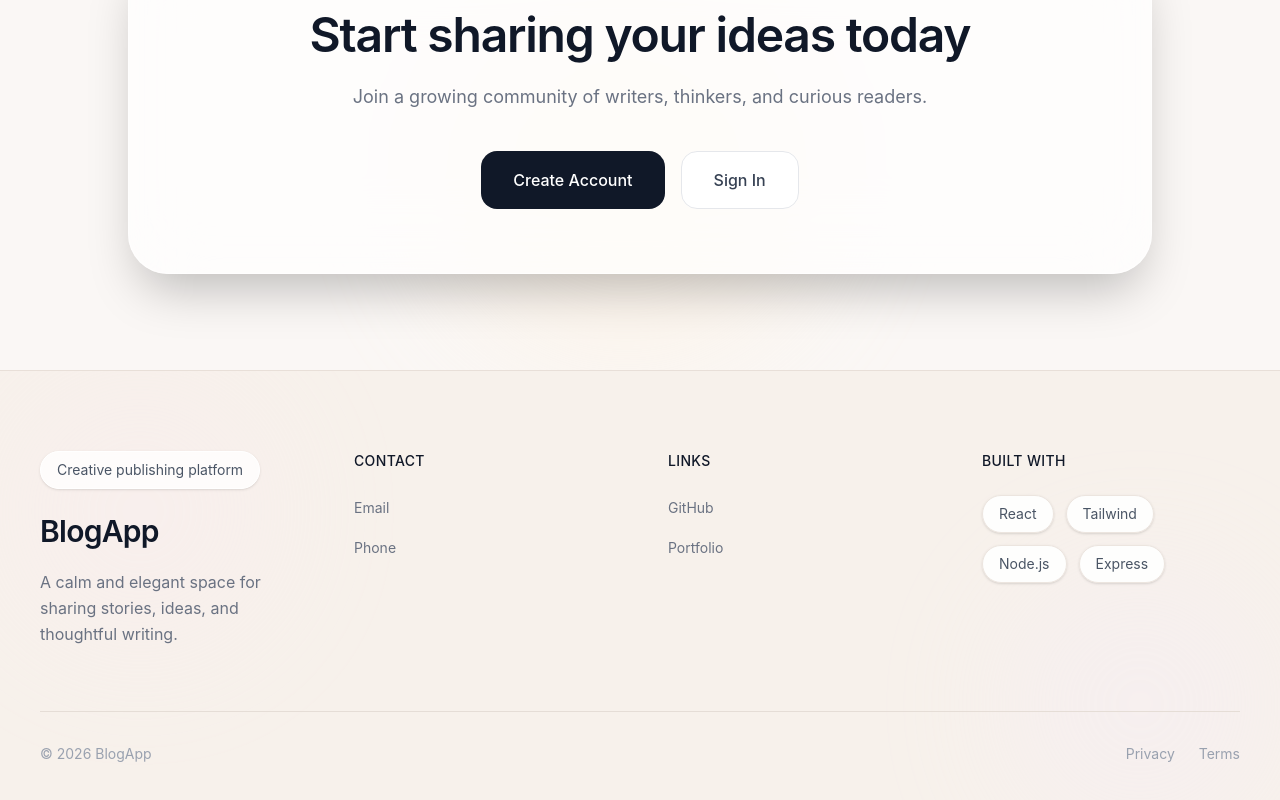
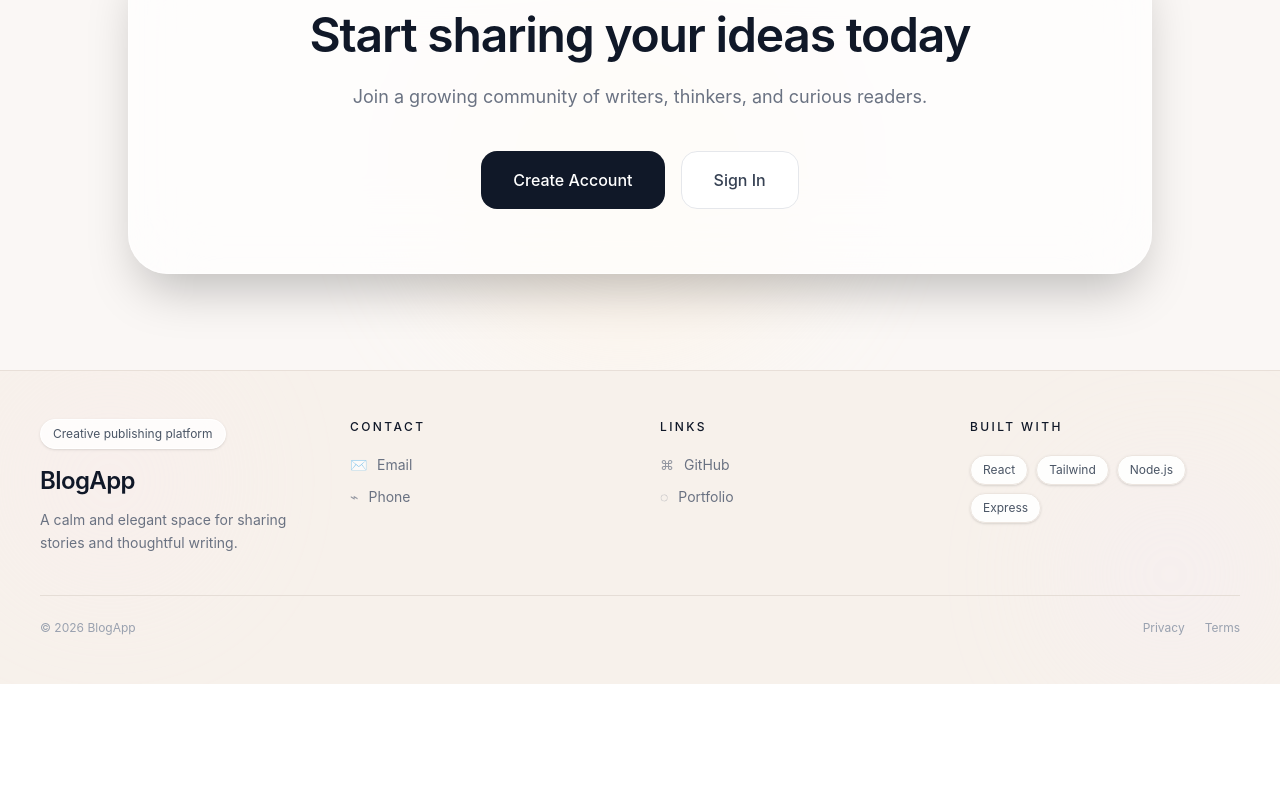
Before and after one commit to Geetavarshini/capstone-frontend, a React app: page / in a window 1280 px wide. Shown: the part 1410-2210 px from the top of the page. After the commit the page ends 2094 px from the top, so only its background shows below. Built offline with nearby package versions, Linux system fonts and the light colour scheme; no server answers; the HTML template or start-up script is replaced by a standard one.

Commit message:
Update Footer.jsx

```diff
--- a/src/components/Footer.jsx
+++ b/src/components/Footer.jsx
@@ -6,6 +6,7 @@ function Footer() {
   const SocialLink = ({
     href,
     text,
+    icon,
     isExternal = true,
   }) => (
     <li>
@@ -13,8 +14,12 @@ function Footer() {
         href={href}
         target={isExternal ? "_blank" : "_self"}
         rel={isExternal ? "noreferrer" : ""}
-        className="text-gray-500 hover:text-gray-900 transition-colors duration-200 text-sm"
+        className="flex items-center gap-2.5 text-gray-500 hover:text-gray-900 transition-colors duration-200 text-sm"
       >
+        <span className="text-sm opacity-70">
+          {icon}
+        </span>
+
         {text}
       </a>
     </li>
@@ -24,49 +29,51 @@ function Footer() {
     <footer className="relative overflow-hidden bg-[#f7f1eb] border-t border-[#e8dfd8] mt-auto">
 
       {/* SOFT BACKGROUND */}
-      <div className="absolute top-0 left-0 w-[280px] h-[280px] bg-pink-100 rounded-full blur-3xl opacity-20"></div>
+      <div className="absolute top-0 left-0 w-[220px] h-[220px] bg-pink-100 rounded-full blur-3xl opacity-20"></div>
 
-      <div className="absolute bottom-0 right-0 w-[280px] h-[280px] bg-purple-100 rounded-full blur-3xl opacity-20"></div>
+      <div className="absolute bottom-0 right-0 w-[220px] h-[220px] bg-purple-100 rounded-full blur-3xl opacity-20"></div>
 
-      <div className="relative z-10 max-w-7xl mx-auto px-6 lg:px-10 py-20">
+      <div className="relative z-10 max-w-7xl mx-auto px-6 lg:px-10 py-12">
 
         {/* TOP */}
-        <div className="grid grid-cols-1 md:grid-cols-2 lg:grid-cols-4 gap-14 mb-16">
+        <div className="grid grid-cols-1 md:grid-cols-2 lg:grid-cols-4 gap-10 mb-10">
 
           {/* BRAND */}
           <div>
 
-            <span className="inline-flex items-center px-4 py-2 rounded-full bg-white/80 backdrop-blur-xl border border-white text-sm text-gray-600 mb-6 shadow-sm">
+            <span className="inline-flex items-center px-3 py-1.5 rounded-full bg-white/80 backdrop-blur-xl border border-white text-xs text-gray-600 mb-4 shadow-sm">
               Creative publishing platform
             </span>
 
-            <h3 className="text-3xl font-semibold tracking-tight text-gray-900 mb-5">
+            <h3 className="text-2xl font-semibold tracking-tight text-gray-900 mb-3">
               BlogApp
             </h3>
 
-            <p className="text-gray-500 leading-relaxed">
+            <p className="text-sm text-gray-500 leading-relaxed max-w-xs">
               A calm and elegant space for sharing
-              stories, ideas, and thoughtful writing.
+              stories and thoughtful writing.
             </p>
           </div>
 
           {/* CONTACT */}
           <div>
 
-            <h4 className="text-sm font-medium tracking-wide text-gray-900 mb-6 uppercase">
+            <h4 className="text-xs font-medium tracking-[0.2em] text-gray-900 mb-5 uppercase">
               Contact
             </h4>
 
-            <ul className="space-y-4">
+            <ul className="space-y-3">
 
               <SocialLink
                 href="mailto:geetavarshini29@example.com"
                 text="Email"
+                icon="✉"
               />
 
               <SocialLink
                 href="tel:+919390020739"
                 text="Phone"
+                icon="⌁"
               />
 
             </ul>
@@ -75,20 +82,22 @@ function Footer() {
           {/* LINKS */}
           <div>
 
-            <h4 className="text-sm font-medium tracking-wide text-gray-900 mb-6 uppercase">
+            <h4 className="text-xs font-medium tracking-[0.2em] text-gray-900 mb-5 uppercase">
               Links
             </h4>
 
-            <ul className="space-y-4">
+            <ul className="space-y-3">
 
               <SocialLink
                 href="https://github.com/Geetavarshini"
                 text="GitHub"
+                icon="⌘"
               />
 
               <SocialLink
                 href="#"
                 text="Portfolio"
+                icon="◌"
                 isExternal={false}
               />
 
@@ -98,25 +107,25 @@ function Footer() {
           {/* STACK */}
           <div>
 
-            <h4 className="text-sm font-medium tracking-wide text-gray-900 mb-6 uppercase">
+            <h4 className="text-xs font-medium tracking-[0.2em] text-gray-900 mb-5 uppercase">
               Built with
             </h4>
 
-            <div className="flex flex-wrap gap-3">
+            <div className="flex flex-wrap gap-2">
 
-              <span className="px-4 py-2 rounded-full bg-white/90 border border-[#ece5df] text-sm text-gray-600 shadow-sm">
+              <span className="px-3 py-1.5 rounded-full bg-white/90 border border-[#ece5df] text-xs text-gray-600 shadow-sm">
                 React
               </span>
 
-              <span className="px-4 py-2 rounded-full bg-white/90 border border-[#ece5df] text-sm text-gray-600 shadow-sm">
+              <span className="px-3 py-1.5 rounded-full bg-white/90 border border-[#ece5df] text-xs text-gray-600 shadow-sm">
                 Tailwind
               </span>
 
-              <span className="px-4 py-2 rounded-full bg-white/90 border border-[#ece5df] text-sm text-gray-600 shadow-sm">
+              <span className="px-3 py-1.5 rounded-full bg-white/90 border border-[#ece5df] text-xs text-gray-600 shadow-sm">
                 Node.js
               </span>
 
-              <span className="px-4 py-2 rounded-full bg-white/90 border border-[#ece5df] text-sm text-gray-600 shadow-sm">
+              <span className="px-3 py-1.5 rounded-full bg-white/90 border border-[#ece5df] text-xs text-gray-600 shadow-sm">
                 Express
               </span>
 
@@ -125,24 +134,24 @@ function Footer() {
         </div>
 
         {/* BOTTOM */}
-        <div className="pt-8 border-t border-[#e5ddd6] flex flex-col md:flex-row justify-between items-center gap-5">
+        <div className="pt-6 border-t border-[#e5ddd6] flex flex-col md:flex-row justify-between items-center gap-4">
 
-          <p className="text-gray-400 text-sm">
+          <p className="text-gray-400 text-xs">
             © {currentYear} BlogApp
           </p>
 
-          <div className="flex gap-6">
+          <div className="flex gap-5">
 
             <a
               href="#"
-              className="text-gray-400 hover:text-gray-900 transition text-sm"
+              className="text-gray-400 hover:text-gray-900 transition text-xs"
             >
               Privacy
             </a>
 
             <a
               href="#"
-              className="text-gray-400 hover:text-gray-900 transition text-sm"
+              className="text-gray-400 hover:text-gray-900 transition text-xs"
             >
               Terms
             </a>
```
